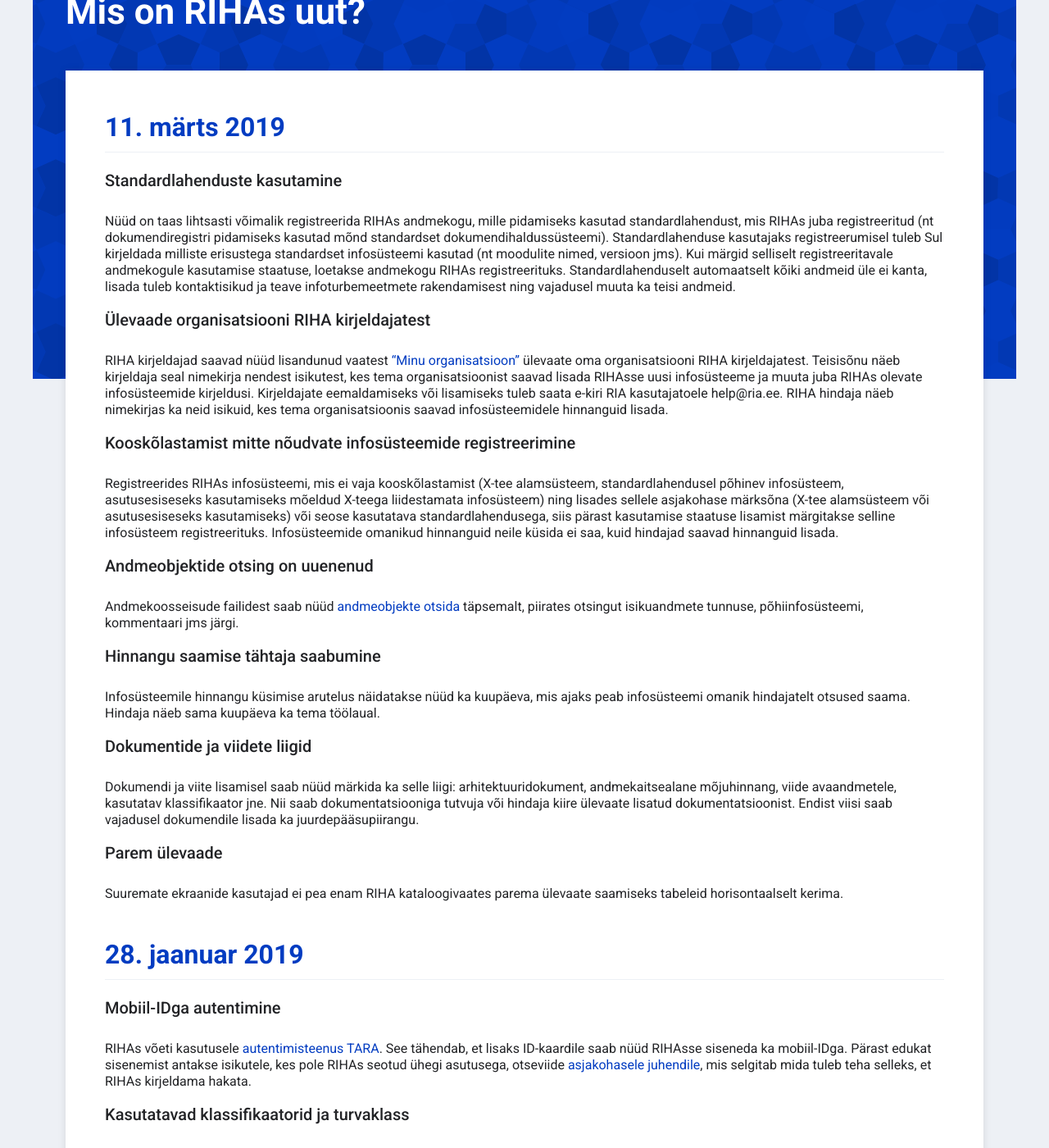
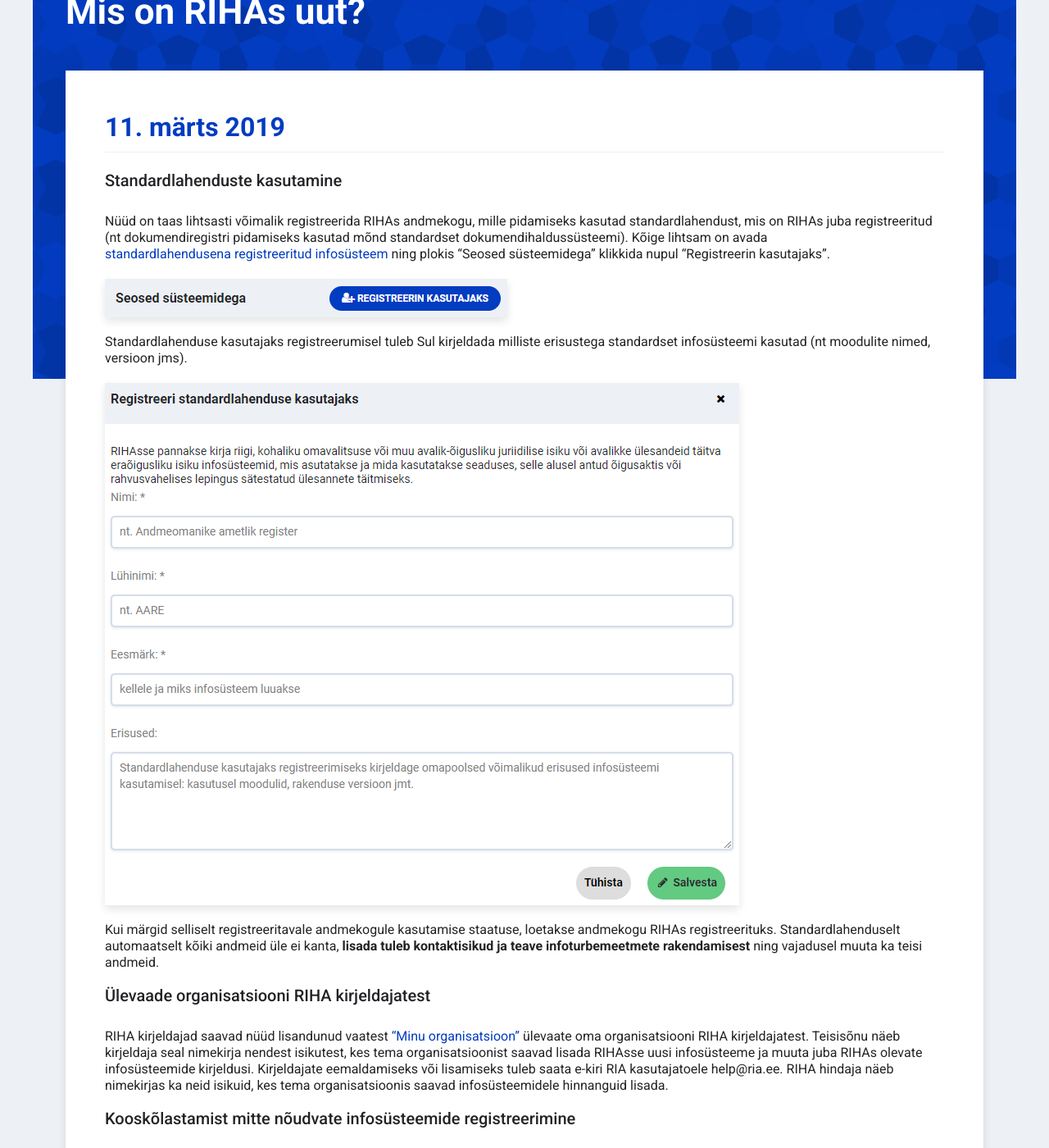
Before and after one commit to e-gov/RIHA-Help, a Jekyll site: the page built from docs/RIHA-uuendused.md, in a window 1280 px wide and 1400 px high, scrolled down 201 px. Shown: the whole window at 82% size. Built offline with Jekyll 4.4.1, drawn with Linux system fonts in a browser that asks for light colours.

Commit message:
Add screenshots to illustrate new features

```diff
--- a/docs/RIHA-uuendused.md
+++ b/docs/RIHA-uuendused.md
@@ -5,7 +5,15 @@ title: Mis on RIHAs uut?
 
 ### Standardlahenduste kasutamine
 
-Nüüd on taas lihtsasti võimalik registreerida RIHAs andmekogu, mille pidamiseks kasutad standardlahendust, mis RIHAs juba registreeritud (nt dokumendiregistri pidamiseks kasutad mõnd standardset dokumendihaldussüsteemi). Standardlahenduse kasutajaks registreerumisel tuleb Sul kirjeldada milliste erisustega standardset infosüsteemi kasutad (nt moodulite nimed, versioon jms). Kui märgid selliselt registreeritavale andmekogule kasutamise staatuse, loetakse andmekogu RIHAs registreerituks. Standardlahenduselt automaatselt kõiki andmeid üle ei kanta, lisada tuleb kontaktisikud ja teave infoturbemeetmete rakendamisest ning vajadusel muuta ka teisi andmeid.
+Nüüd on taas lihtsasti võimalik registreerida RIHAs andmekogu, mille pidamiseks kasutad standardlahendust, mis on RIHAs juba registreeritud (nt dokumendiregistri pidamiseks kasutad mõnd standardset dokumendihaldussüsteemi). Kõige lihtsam on avada [standardlahendusena registreeritud infosüsteem](https://www.riha.ee/Systems?topic=standardlahendus&sort=meta.update_timestamp&dir=DESC) ning plokis "Seosed süsteemidega" klikkida nupul "Registreerin kasutajaks".
+
+![Standardlahenduse kasutajaks registreerimine](assets/images/data/register.PNG "Standardlahenduse kasutajaks registreerimine")
+
+Standardlahenduse kasutajaks registreerumisel tuleb Sul kirjeldada milliste erisustega standardset infosüsteemi kasutad (nt moodulite nimed, versioon jms).
+
+![Erisuste kirjeldamine](assets/images/data/register_step2.PNG "Erisuste kirjeldamine")
+
+Kui märgid selliselt registreeritavale andmekogule kasutamise staatuse, loetakse andmekogu RIHAs registreerituks. Standardlahenduselt automaatselt kõiki andmeid üle ei kanta, **lisada tuleb kontaktisikud ja teave infoturbemeetmete rakendamisest** ning vajadusel muuta ka teisi andmeid.
 
 ### Ülevaade organisatsiooni RIHA kirjeldajatest
 
```
